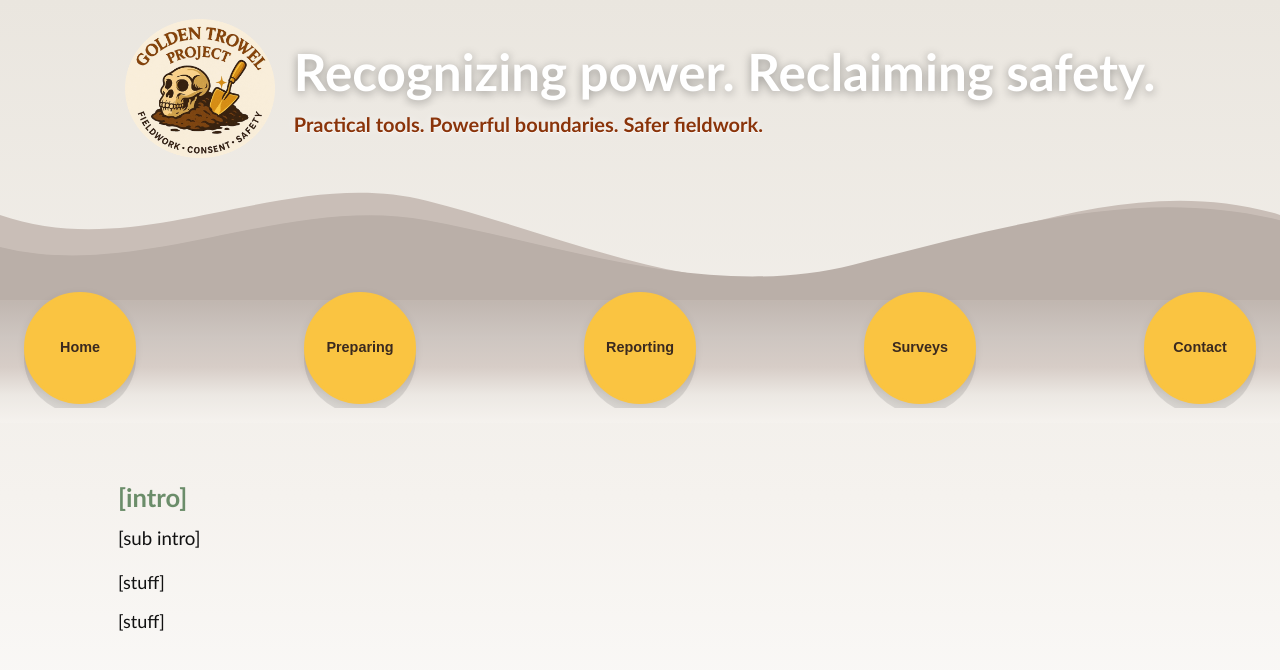
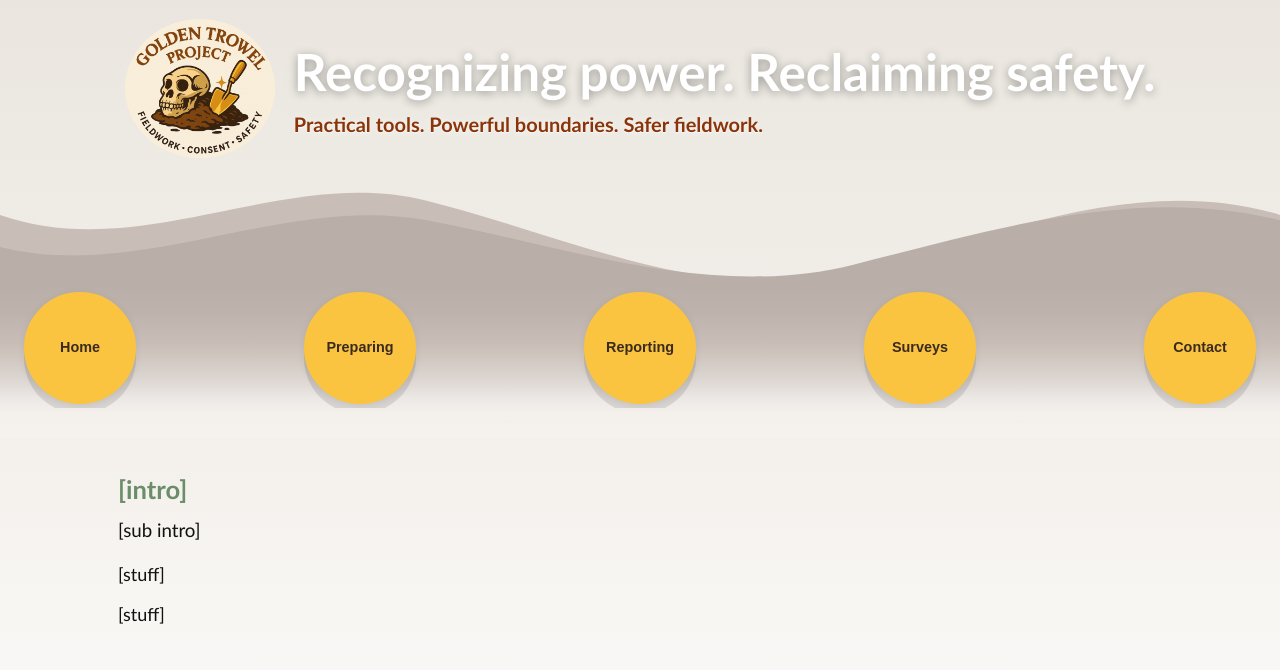
Before and after one commit to AnthroSafetyWarrior/GoldenTrowelProject, a Jekyll site: the page built from _pages/contact.html, in a window 1280 px wide. Shown: the top 670 px of the page. Built offline with Jekyll 4.4.1, drawn with Linux system fonts in a browser that asks for light colours.

Commit message:
updating name

```diff
--- a/_layouts/default.html
+++ b/_layouts/default.html
@@ -84,21 +84,42 @@
 
     /* Gradient band (wraps the scroll nav) */
     .nav-gradient{
-      margin-top:-18px;
-      padding-top:0;
-      padding-bottom: clamp(8px, 1.2vw, 20px);
+  margin-top:-18px;
+  padding-top:0;
+  /* just a little real padding; shadows can overflow below */
+  padding-bottom: clamp(2px, .6vw, 8px);
   min-height: clamp(92px, 10vw, 120px);
-  overflow: visible; /* allow pills to overflow into page */
-   background: linear-gradient(
+  position: relative;
+  overflow: visible;
+ background: linear-gradient(
     to bottom,
-    var(--band-grad-top) 0%,
-    color-mix(in srgb, var(--band-grad-top) 72%, #ffffff) 38%,
-    #d7cdc7 60%,
-    #ece8e3 80%,
-    #f5f2ee 100%         /* ← same as the page background near the top of the page */
+    var(--wave-dark) 0%,
+    color-mix(in srgb, var(--wave-dark) 75%, var(--wave-mid)) 22%,
+    var(--wave-mid) 46%,
+    color-mix(in srgb, var(--wave-mid) 65%, #fff) 72%,
+    color-mix(in srgb, var(--wave-mid) 35%, #fff) 88%,
+    #f5f2ee 100%   /* ← match body’s background near this area */
   );
     }
+
+/* Soft feather below the band so there’s never a seam
+   and button shadows aren’t “cut” visually */
+.nav-gradient::after{
+  content:"";
+  position:absolute;
+  left:0; right:0; bottom:-22px; height:22px;
+  background: linear-gradient(
+    to bottom,
+    rgba(245,242,238,0) 0%,
+    rgba(245,242,238,.6) 70%,
+    #f5f2ee 100%
+  );
+  pointer-events:none;
+}
+
+/* (tiny tuck so the waves hug the band nicely) */
 .hero-wave svg{ margin-bottom:-8px; }
+
     /* ============== Scrollable Wave Nav (horizontal only) ============== */
     .wave-nav{
       position:relative; background:transparent;
```
